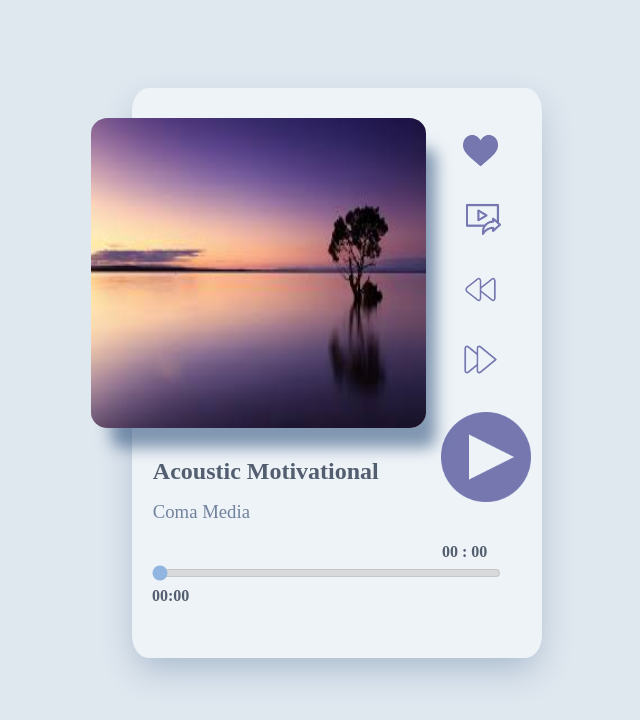
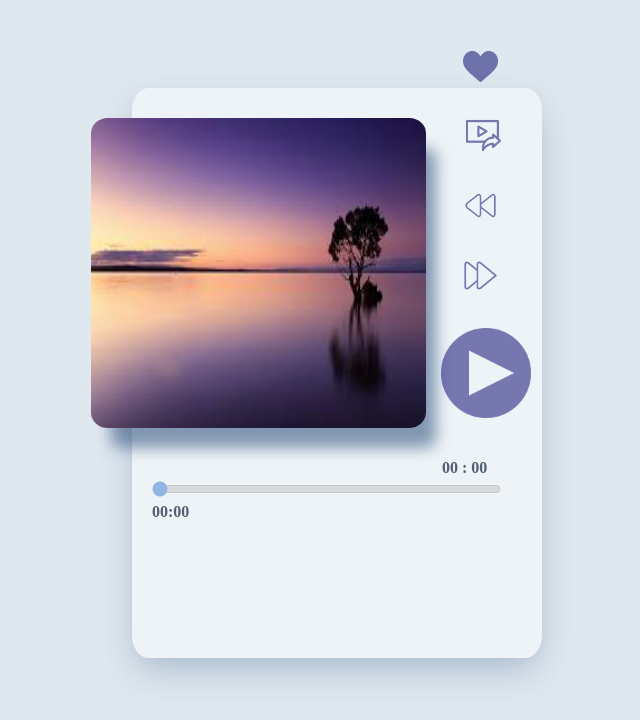
Before and after one commit to sejalmishra/mymusicplayer, a React (Create React App) app: page / in a window 1280 px wide. Shown: the top 720 px of the page, without its empty margins (303-943 px from the left). Built offline with nearby package versions, Linux system fonts and the light colour scheme.

Commit message:
dev branch

```diff
--- a/package.json
+++ b/package.json
@@ -1,5 +1,6 @@
 {
   "name": "musicplayer",
+  "homepage": "https://sejalmishra.github.io/mymusicplayer",
   "version": "0.1.0",
   "private": true,
   "dependencies": {
@@ -7,12 +8,15 @@
     "@testing-library/react": "^13.1.1",
     "@testing-library/user-event": "^13.5.0",
     "axios": "^0.26.1",
+    "gh-pages": "^3.2.3",
     "react": "^18.0.0",
     "react-dom": "^18.0.0",
     "react-scripts": "5.0.1",
     "web-vitals": "^2.1.4"
   },
   "scripts": {
+    "predeploy": "npm run build",
+    "deploy": "gh-pages -d build",
     "start": "react-scripts start",
     "build": "react-scripts build",
     "test": "react-scripts test",
--- a/src/App.js
+++ b/src/App.js
@@ -15,10 +15,10 @@ function App({tracks}) {
   const isReady = useRef(false);
   const { duration } = audioRef.current;
 
-  const currentPercentage = duration ? `${(trackProgress / duration) * 100}%` : '0%';
-const trackStyling = `
-  -webkit-gradient(linear, 0% 0%, 100% 0%, color-stop(${currentPercentage}, #fff), color-stop(${currentPercentage}, #777))
-`;
+//   const currentPercentage = duration ? `${(trackProgress / duration) * 100}%` : '0%';
+// const trackStyling = `
+//   -webkit-gradient(linear, 0% 0%, 100% 0%, color-stop(${currentPercentage}, #fff), color-stop(${currentPercentage}, #777))
+// `;
 
   const startTimer = () => {
     clearInterval(intervalRef.current);
@@ -68,7 +68,6 @@ const trackStyling = `
   },[trackIndex]);
 
   const onScrub = (value) => {
-    console.log("confuse");
     clearInterval(intervalRef.current);
     audioRef.current.currentTime = value;
     setTrackProgress(audioRef.current.currentTime);
@@ -116,11 +115,9 @@ const trackStyling = `
     <img src={image} alt={`Music by ${artist} from Pixabay`} className="images"/>
     </div>
     <div className='artist-info'>
-    <h2>{title}</h2>
-    <h3>{artist}</h3>
     </div>
     {"00:00" && <h4 class="top">0{Math.floor(trackProgress/60)} : {Math.floor(trackProgress%60)<10 ? `0${Math.floor(trackProgress)%60}`: Math.floor(trackProgress)%60}</h4>}
-    <input type="range" value={trackProgress} step="1" min="0" max={duration ? duration : `${duration}`} onChange={(e) => onScrub(e.target.value)} onMouseUp={onScrubEnd} style={{background: trackStyling}}
+    <input type="range" value={trackProgress} step="1" min="0" max={duration ? duration : `${duration}`} onChange={(e) => onScrub(e.target.value)} onMouseUp={onScrubEnd}
         onKeyUp={onScrubEnd}/>
     {duration? <h4 class="bottom">0{Math.floor(duration/60)} : {Math.floor(duration%60)}</h4> : <h4 class="bottom">00:00</h4>}
     <div className='audiobtndiv'>
--- a/src/AudioButtons.js
+++ b/src/AudioButtons.js
@@ -1,4 +1,4 @@
-import React from "react";
+// import React from "react";
 import  Next  from "./assets/next-track.png";
 import  Previous  from "./assets/previous.png";
 import  play  from "./assets/play-buton.png";
```
Also changed, not shown: src/music.js (line endings or trailing spaces), 1 other file (tests, documents, lock files or other folders).
